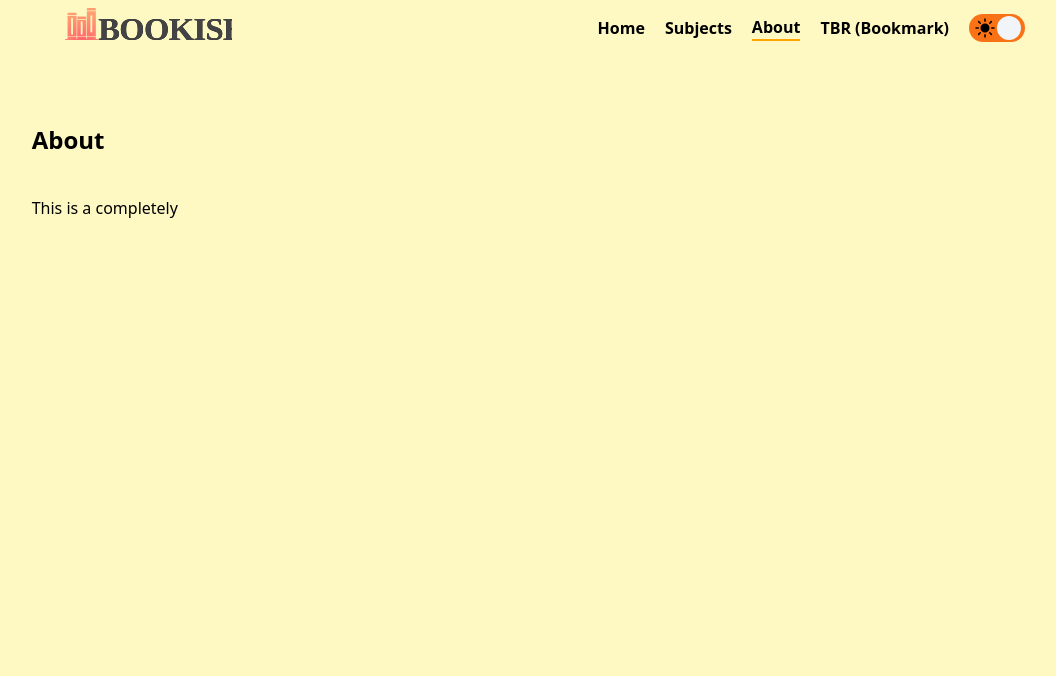
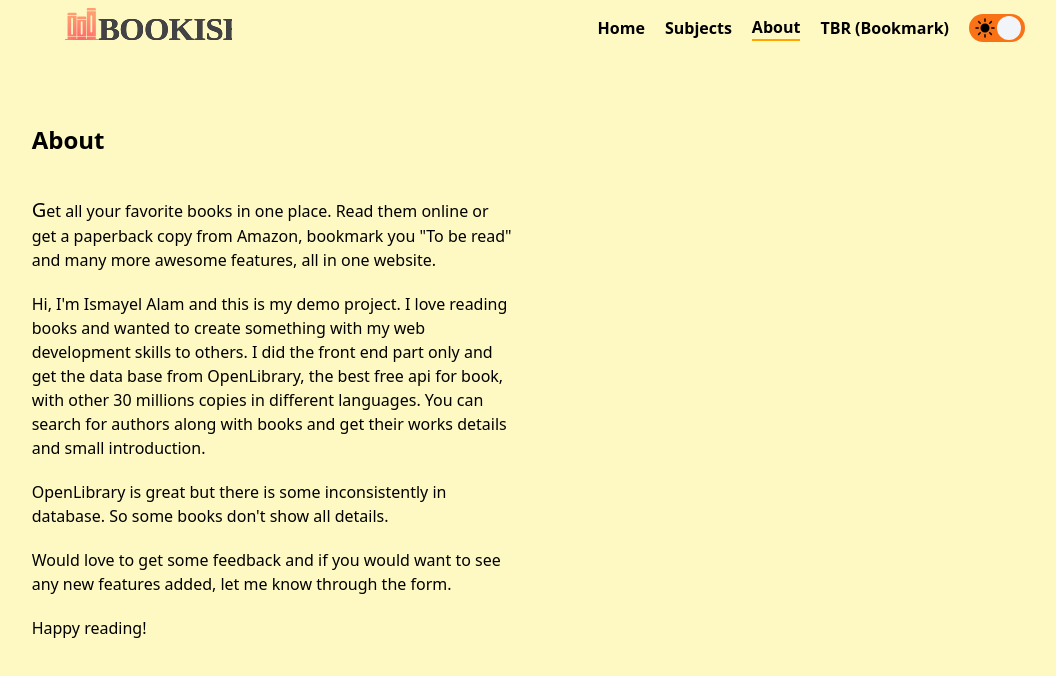
Before and after one commit to IsmayelAlam/Bookish, a React (Vite) app: page /about in a window 1280 px wide. Shown: the top 676 px of the page, without its empty margins (95-1151 px from the left). Built offline with nearby package versions, Linux system fonts and the light colour scheme; the HTML template or start-up script is replaced by a standard one.

Commit message:
add about page

```diff
--- a/src/pages/About.jsx
+++ b/src/pages/About.jsx
@@ -1,9 +1,30 @@
 export default function About() {
   return (
     <div className="w-10/12 mx-auto mt-2 grid grid-cols-2 gap-5">
-      <div className="p-5 ">
+      <div className="p-5 space-y-5">
         <h2 className="text-2xl my-10 font-semibold">About</h2>
-        <p>This is a completely</p>
+        <p className="first-letter:text-xl">
+          Get all your favorite books in one place. Read them online or get a
+          paperback copy from Amazon, bookmark you &quot;To be read&quot; and
+          many more awesome features, all in one website.
+        </p>
+        <p>
+          Hi, I&apos;m Ismayel Alam and this is my demo project. I love reading
+          books and wanted to create something with my web development skills to
+          others. I did the front end part only and get the data base from
+          OpenLibrary, the best free api for book, with other 30 millions copies
+          in different languages. You can search for authors along with books
+          and get their works details and small introduction.
+        </p>
+        <p>
+          OpenLibrary is great but there is some inconsistently in database. So
+          some books don&apos;t show all details.
+        </p>
+        <p>
+          Would love to get some feedback and if you would want to see any new
+          features added, let me know through the form.
+        </p>
+        <p>Happy reading!</p>
       </div>
     </div>
   );
--- a/src/pages/Author.jsx
+++ b/src/pages/Author.jsx
@@ -13,19 +13,14 @@ export default function Author() {
 
   return (
     <div className="w-10/12 mx-auto my-10 grid grid-cols-[1fr,4fr] gap-10">
-      <div className="space-y-2">
+      <div className="flex flex-col gap-2 items-center">
         <img
           src={`https://covers.openlibrary.org/a/olid/${id}-L.jpg`}
           alt={`image of ${data.name}`}
+          className="max-h-96"
         />
         <h2>{data.name}</h2>
         <p>{data.birth_date}</p>
-        {/* {data?.links?.map((link) => (
-          <a key={link.title} href={link.url} className="block">
-            {link.title}
-          </a>
-        ))} */}
-        <p>bio</p>
         <p>{data?.bio?.value || data?.bio}</p>
       </div>
 
```
Also changed, not shown: 1 other file (tests, documents, lock files or other folders).
